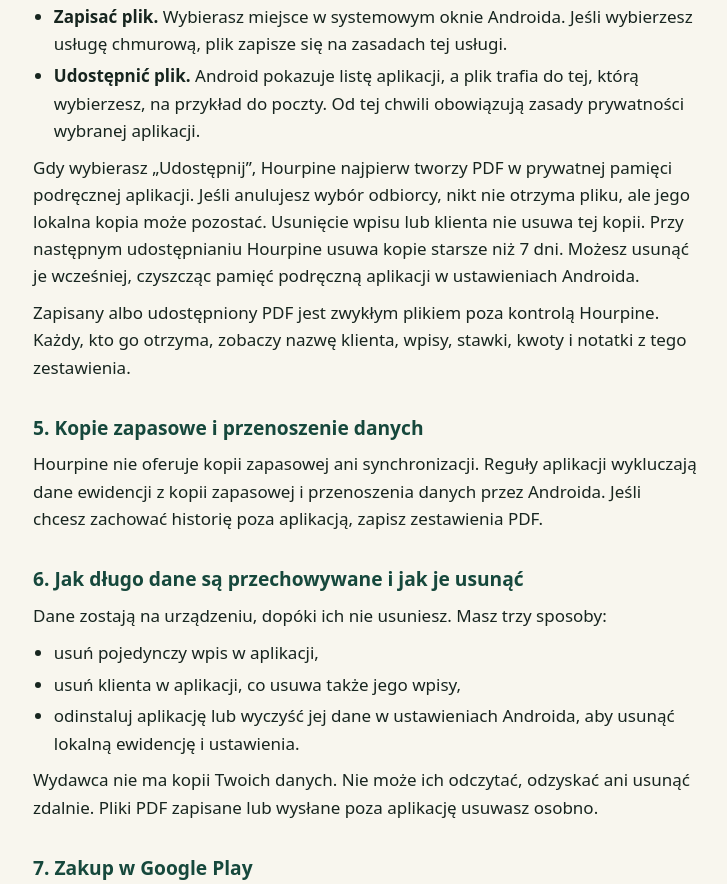
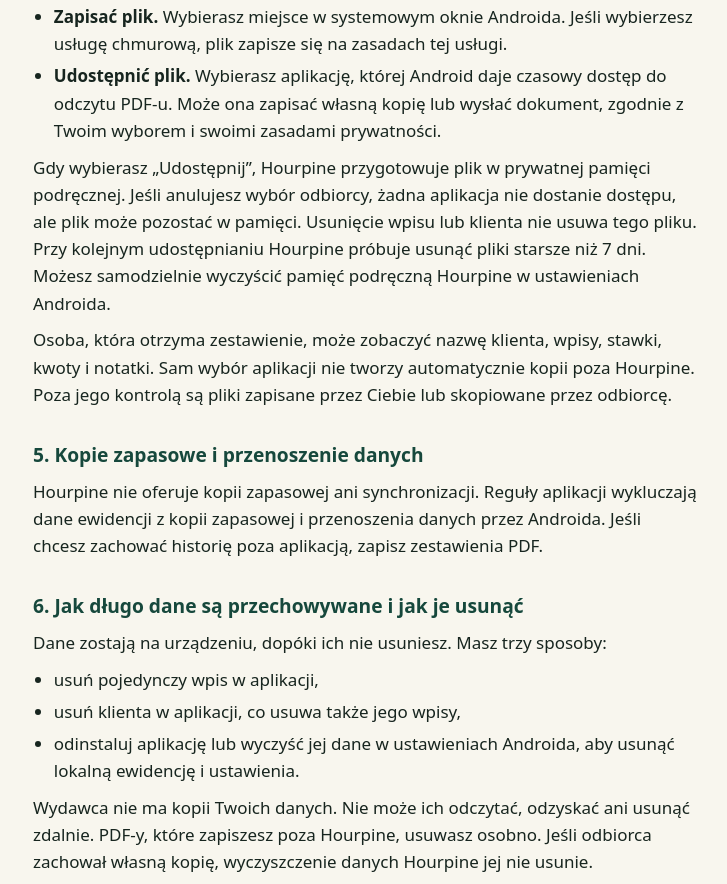
Before and after one commit to InUterr0/hourpine-privacy, a plain HTML site: page index.html in a window 1280 px wide. Shown: the part 1440-2324 px from the top of the page, without its empty margins (275-1002 px from the left). Drawn offline with Linux system fonts and the light colour scheme.

Commit message:
Doprecyzuj tymczasowy dostęp do zestawienia PDF

```diff
--- a/index.html
+++ b/index.html
@@ -99,10 +99,10 @@
   <p>Zestawienie PDF powstaje na Twoim urządzeniu. Możesz z nim zrobić dwie rzeczy:</p>
   <ul>
     <li><strong>Zapisać plik.</strong> Wybierasz miejsce w systemowym oknie Androida. Jeśli wybierzesz usługę chmurową, plik zapisze się na zasadach tej usługi.</li>
-    <li><strong>Udostępnić plik.</strong> Android pokazuje listę aplikacji, a plik trafia do tej, którą wybierzesz, na przykład do poczty. Od tej chwili obowiązują zasady prywatności wybranej aplikacji.</li>
+    <li><strong>Udostępnić plik.</strong> Wybierasz aplikację, której Android daje czasowy dostęp do odczytu PDF-u. Może ona zapisać własną kopię lub wysłać dokument, zgodnie z Twoim wyborem i swoimi zasadami prywatności.</li>
   </ul>
-  <p>Gdy wybierasz „Udostępnij”, Hourpine najpierw tworzy PDF w prywatnej pamięci podręcznej aplikacji. Jeśli anulujesz wybór odbiorcy, nikt nie otrzyma pliku, ale jego lokalna kopia może pozostać. Usunięcie wpisu lub klienta nie usuwa tej kopii. Przy następnym udostępnianiu Hourpine usuwa kopie starsze niż 7 dni. Możesz usunąć je wcześniej, czyszcząc pamięć podręczną aplikacji w ustawieniach Androida.</p>
-  <p>Zapisany albo udostępniony PDF jest zwykłym plikiem poza kontrolą Hourpine. Każdy, kto go otrzyma, zobaczy nazwę klienta, wpisy, stawki, kwoty i notatki z tego zestawienia.</p>
+  <p>Gdy wybierasz „Udostępnij”, Hourpine przygotowuje plik w prywatnej pamięci podręcznej. Jeśli anulujesz wybór odbiorcy, żadna aplikacja nie dostanie dostępu, ale plik może pozostać w pamięci. Usunięcie wpisu lub klienta nie usuwa tego pliku. Przy kolejnym udostępnianiu Hourpine próbuje usunąć pliki starsze niż 7 dni. Możesz samodzielnie wyczyścić pamięć podręczną Hourpine w ustawieniach Androida.</p>
+  <p>Osoba, która otrzyma zestawienie, może zobaczyć nazwę klienta, wpisy, stawki, kwoty i notatki. Sam wybór aplikacji nie tworzy automatycznie kopii poza Hourpine. Poza jego kontrolą są pliki zapisane przez Ciebie lub skopiowane przez odbiorcę.</p>
 
   <h2 id="kopie">5. Kopie zapasowe i przenoszenie danych</h2>
   <p>Hourpine nie oferuje kopii zapasowej ani synchronizacji. Reguły aplikacji wykluczają dane ewidencji z kopii zapasowej i przenoszenia danych przez Androida. Jeśli chcesz zachować historię poza aplikacją, zapisz zestawienia PDF.</p>
@@ -114,7 +114,7 @@
     <li>usuń klienta w aplikacji, co usuwa także jego wpisy,</li>
     <li>odinstaluj aplikację lub wyczyść jej dane w ustawieniach Androida, aby usunąć lokalną ewidencję i ustawienia.</li>
   </ul>
-  <p>Wydawca nie ma kopii Twoich danych. Nie może ich odczytać, odzyskać ani usunąć zdalnie. Pliki PDF zapisane lub wysłane poza aplikację usuwasz osobno.</p>
+  <p>Wydawca nie ma kopii Twoich danych. Nie może ich odczytać, odzyskać ani usunąć zdalnie. PDF-y, które zapiszesz poza Hourpine, usuwasz osobno. Jeśli odbiorca zachował własną kopię, wyczyszczenie danych Hourpine jej nie usunie.</p>
 
   <h2 id="zakup">7. Zakup w Google Play</h2>
   <p>Hourpine kupujesz jednorazowo w Google Play. Płatność, zwroty i pobranie obsługuje Google na własnych zasadach, opisanych w <a href="https://policies.google.com/privacy?hl=pl">Polityce prywatności Google</a>. Aplikacja nie zawiera modułu płatności i nie otrzymuje danych Twojej karty.</p>
```
